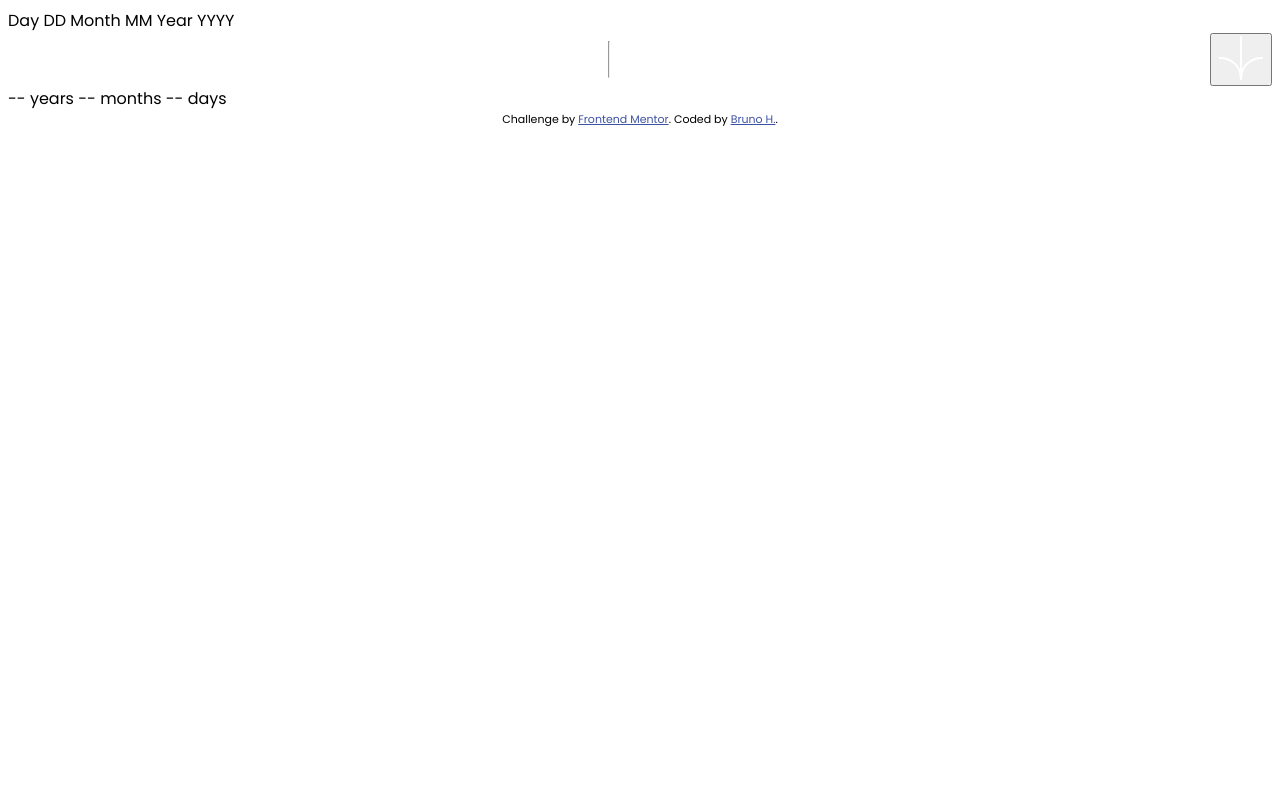
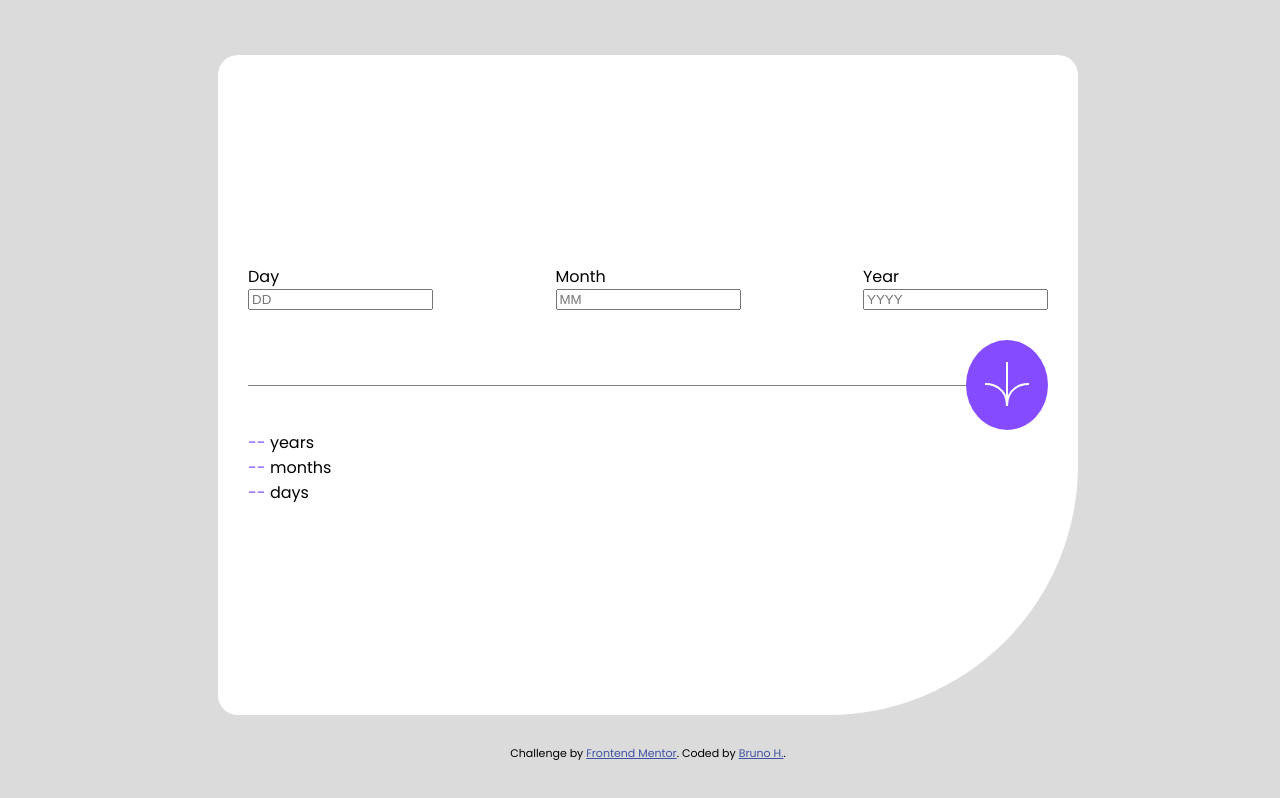
Before and after one commit to Brunozo2042/Age-Calculator, a plain HTML site: page index.html in a window 1280 px wide. Drawn offline with nearby package versions, Linux system fonts and the light colour scheme.

Commit message:
Add files via upload

```diff
--- a/index.html
+++ b/index.html
@@ -19,25 +19,42 @@
 </head>
 
 <body>
-  <div>
-    <div>
+   <div class="container">
+      <div class="box">
+         <div class="inputs">
+            <div class="in1">
                Day
-      DD
+               <input type="num" max="31" min="1" maxlength="2" class="inptDay" placeholder="DD">
+            </div>
 
+            <div class="in1">
                Month
-      MM
+               <input type="num" max="31" min="1" maxlength="2" class="inptDay" placeholder="MM">
+            </div>
 
+            <div class="in1">
                Year
-      YYYY
+               <input type="num" max="31" min="1" maxlength="2" class="inptDay" placeholder="YYYY">
+            </div>
+
          </div>
          <div class="sep">
-      <hr>
+            <div class="line"></div>
             <button><img src="./assets/images/icon-arrow.svg" alt=""></button>
          </div>
+         <div class="outputs">
             <div>
-      -- years
-      -- months
-      -- days
+               <span class="res">--</span>
+               <span>years</span>
+            </div>
+            <div>
+               <span class="res">--</span>
+               <span>months</span>
+            </div>
+            <div>
+               <span class="res">--</span>
+               <span>days</span>
+            </div>
          </div>
       </div>
       <div class="attribution">
@@ -46,6 +63,7 @@
             href="https://www.linkedin.com/in/bruno-henrique-a88961208?lipi=urn%3Ali%3Apage%3Ad_flagship3_profile_view_base_contact_details%3BeSckOwxiQVS1yfyZfTVhhw%3D%3D">Bruno
             H.</a>.
       </div>
+   </div>
 </body>
 
 </html>
--- a/style.css
+++ b/style.css
@@ -1,6 +1,7 @@
 .attribution {
     font-size: 11px;
     text-align: center;
+    margin-top: 30px;
 }
 
 .attribution a {
@@ -9,9 +10,65 @@
 
 body {
     font-family: 'Poppins';
+    overflow: hidden;
+    background-color: hsl(0, 0%, 86%);
+}
+
+.container {
+    height: 100vh;
+    width: 100vw;
+    display: flex;
+    justify-content: center;
+    align-items: center;
+    flex-direction: column;
+}
+
+.box {
+    height: 600px;
+    width: 800px;
+    display: flex;
+    justify-content: center;
+    flex-direction: column;
+    background-color: white;
+    padding: 30px;
+    border-radius: 20px 20px 250px 20px;
+}
+
+.inputs {
+    display: flex;
+    justify-content: space-between;
+    margin-bottom: 30px;
+}
+
+.in1 {
+    display: flex;
+    flex-direction: column;
 }
 
 .sep {
     display: flex;
-    flex-direction: row;
+    align-items: center;
 }
+
+.sep div {
+    background-color: grey;
+    height: 1px;
+    width: 100%;
+}
+
+button {
+    height: 90px;
+    width: 90px;
+    border-radius: 50%;
+    border: none;
+    background-color: hsl(259, 100%, 65%);
+}
+
+button:hover {
+    background-color: black;
+    cursor: pointer;
+}
+
+.res {
+    color: hsl(259, 100%, 65%);
+}
```
Lines whose indentation alone changed are shown as unchanged.
